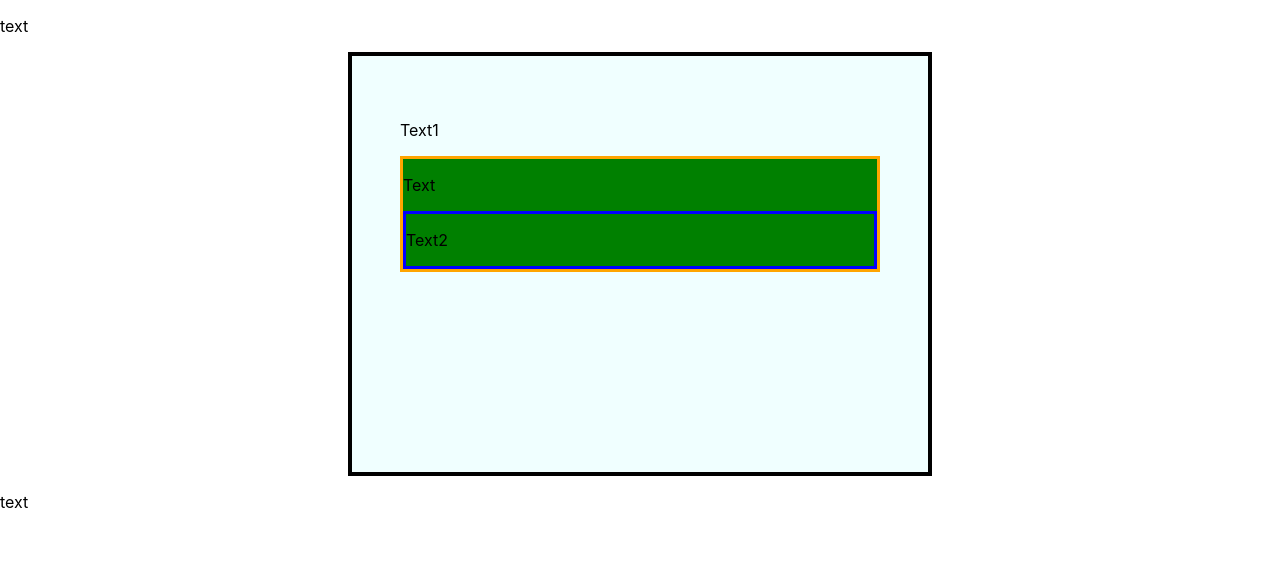
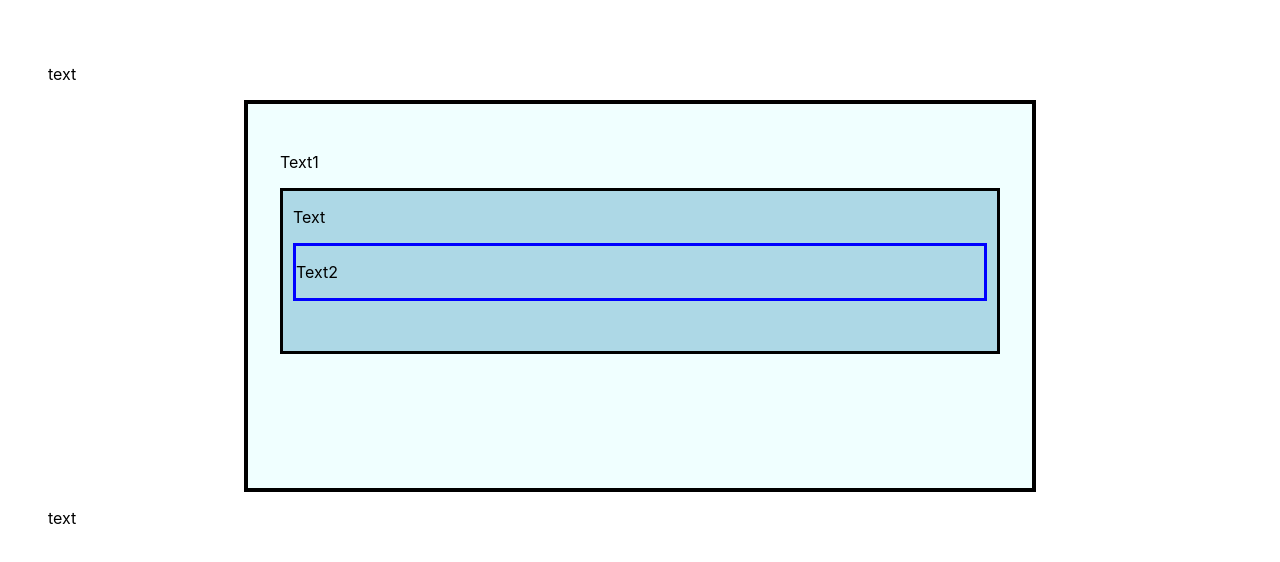
Before and after one commit to jennyton88/reactapp2, a React (Create React App) app in the folder client/: page / in a window 1280 px wide. Shown: the top 562 px of the page. Built offline with nearby package versions, Linux system fonts and the light colour scheme.

Commit message:
restyle boxes

```diff
--- a/client/src/App.css
+++ b/client/src/App.css
@@ -1,9 +1,12 @@
 /* div for post */
+body {
+  padding: 3rem;
+}
 
 .post-box {
-  width: 30rem;
+  width: 45rem;
   height: 20rem;
-  padding: 3rem;
+  padding: 2rem;
   margin: auto;
   border: 0.3rem;
   border-style: solid;
@@ -13,10 +16,13 @@
 
 .post-content {
   box-sizing: content-box;
+  height: 50%;
+  padding-left: 10px;
+  padding-right: 10px;
   border: 0.3 rem;
   border-style: solid;
-  border-color: orange;
-  background-color: green;
+  border-color: black;
+  background-color: lightblue;
 }
 
 .extra-content {
```
